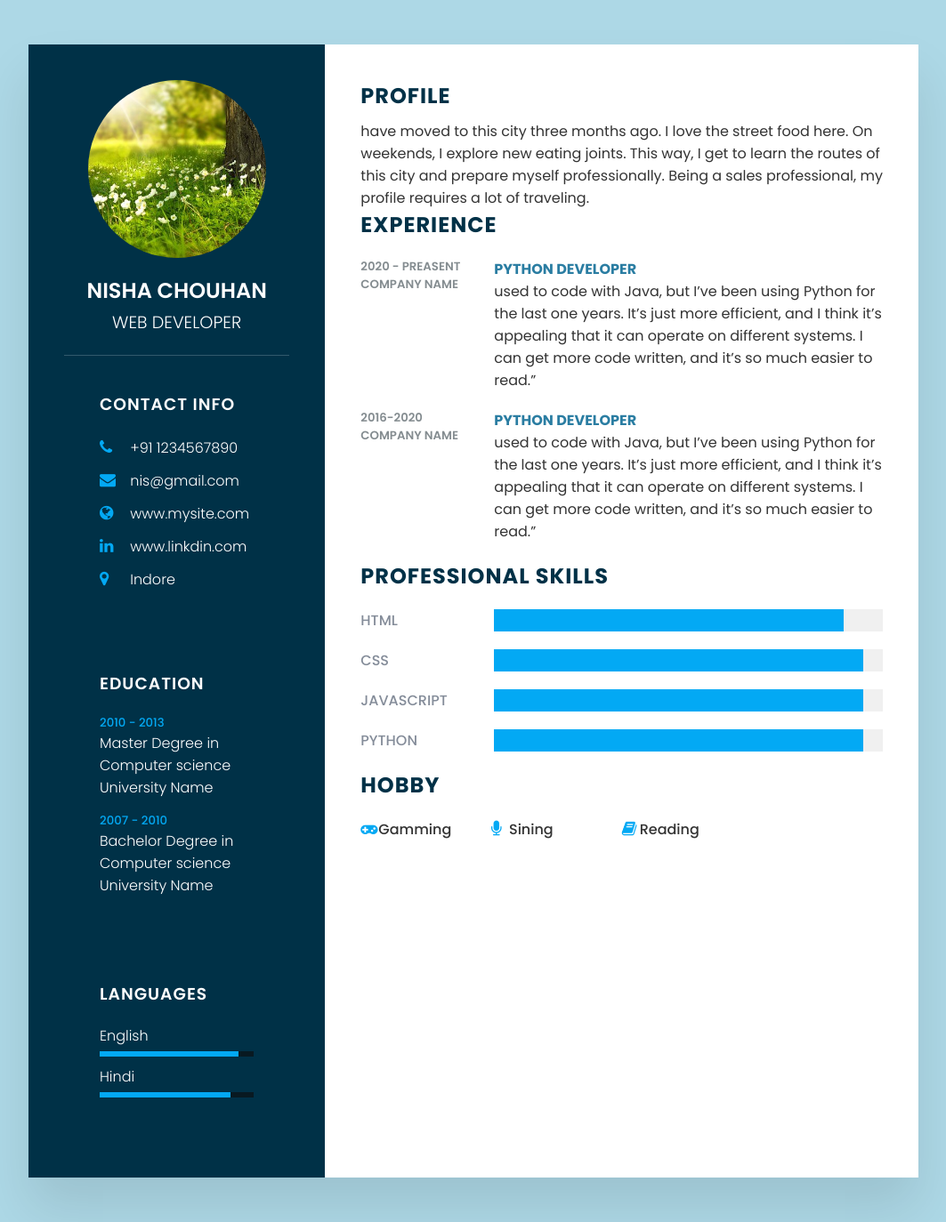
After one commit to nisha-thoughtwin/resume_nisha, a Django app: page /resume2/ in a window 1280 px wide. The commit adds this page. Shown: the whole page at 89% size, without its empty margins (108-1171 px from the left). Run offline with Django 3.2, Linux system fonts and the light colour scheme.

Commit message:
template2 added

```diff
--- a/apps/resume/urls.py
+++ b/apps/resume/urls.py
@@ -7,5 +7,5 @@ urlpatterns =[
 
     path('generate',GenratePdf.as_view(),name='generate_pdf'),
 
-
+    path('resume2/',Template2.as_view(),name='resume2')
 ]
--- a/apps/resume/views.py
+++ b/apps/resume/views.py
@@ -32,3 +32,7 @@ class GenratePdf(View):
             pdf= pdfkit.from_url(url,'file1.pdf')
             # resume = Resume.objects.create(resume=pdf)
             return HttpResponse('download success')
+
+class Template2(View):
+    def get(self, request):
+        return render(request,'resume/template2.html')
--- /dev/null
+++ b/static/css/style.css
@@ -0,0 +1,243 @@
+@import url("https://fonts.googleapis.com/css?family=Poppins:200,300,400,500,600,700,800,900&display=swap");
+* {
+  margin: 0;
+  padding: 0;
+  box-sizing: border-box;
+  font-family: "Poppins", sans-serif;
+}
+body {
+  background: lightblue;
+  display: flex;
+  justify-content: center;
+  align-items: center;
+  min-height: 100vh;
+}
+.container {
+  position: relative;
+  width: 100%;
+  max-width: 1000px;
+  min-height: 1000px;
+  background: #fff;
+  margin: 50px;
+  display: grid;
+  grid-template-columns: 1fr 2fr;
+  box-shadow: 0 35px 55px rgba(0, 0, 0, 0.1);
+
+}
+.container .left_side {
+  position: relative;
+  background: #003147;
+  padding: 40px;
+}
+.profileText
+{
+  position: relative;
+  display: flex;
+  flex-direction: column;
+  align-items: center;
+  padding-bottom: 20px;
+  border-bottom: 1px solid rgba(255, 255, 255, 0.2);
+}
+.profileText .imgBx
+{
+  position: relative;
+  width: 200px;
+  height: 200px;
+  border-radius:50%;
+  overflow: hidden;
+}
+.profileText .imgBx img
+{
+  position: absolute;
+  top: 0;
+  left: 0;
+  width: 100%;
+  height: 100%;
+  object-fit: cover;
+}
+.profileText h2
+{
+  color: #fff;
+  font-size: 1.5em;
+  margin-top: 20px;
+  text-transform: uppercase;
+  text-align: center;
+  font-weight:600;
+  line-height: 1.4em;
+}
+.profileText h2 span
+{
+  font-size:0.8em;
+  font-weight:300;
+}
+
+.contactInfo
+{
+  padding: 40px;
+}
+.title
+{
+  color: #fff;
+  text-transform: uppercase;
+  font-weight: 600;
+  letter-spacing:1px;
+  margin-bottom: 20px;
+}
+.contactInfo ul
+{
+  position: relative;
+}
+.contactInfo ul li
+{
+  position: relative;
+  list-style: none;
+  margin: 10px 0;
+  cursor: pointer;
+}
+.contactInfo ul li .icon
+{
+  display: inline-block;
+  width :30px;
+  font-size: 18px;
+  color:#03a9f4;
+}
+.contactInfo ul li span
+{
+  color: #fff;
+  font-weight: 300;
+}
+.contactInfo.education li
+{
+  margin-bottom: 15px;
+}
+.contactInfo.education h5
+{
+  color:#03a9f4;
+  font-weight: 500;
+
+}
+.contactInfo.education h4:nth-child()
+{
+  color:#fff;
+  font-weight: 500;
+}
+.contactInfo.education h4
+{
+  color:#fff;
+  font-weight: 300;
+}
+.contactInfo.language .percent
+{
+  position: relative;
+  width: 100%;
+  height: 6px;
+  background: #081921;
+  display: block;
+  margin-top: 5px;
+}
+.contactInfo.language .percent div
+{
+  position: absolute;
+  top: 0;
+  left: 0;
+  height: 100%;
+  background: #03a9f4;
+}
+
+.container .right_side {
+  position: relative;
+  background: #fff;
+  padding: 40px;
+}
+.about
+{
+  margin-bottom: 50p;
+}
+.about:last-child
+{
+  margin-bottom:0;
+}
+.title2
+{
+  color: #003147;
+  text-transform: uppercase;
+  letter-spacing:1px;
+  margin-bottom: 10px;
+}
+p
+{
+  color: #333;
+}
+.about .box
+{
+  display: flex;
+  flex-direction: row;
+  margin: 20px 0;
+}
+.about .box .year_company
+{
+  min-width: 150px;
+}
+.about .box .year_company h5
+{
+  text-transform: uppercase;
+  color: #848c90;
+  font-weight: 600;
+
+}
+.about .box .text h4
+{
+  text-transform: uppercase;
+  color: #2a7da2;
+  font-size: 16px;
+}
+.skills .box
+{
+  position: relative;
+  width: 100%;
+  display: grid;
+  grid-template-columns: 150px 1fr;
+  justify-content:center;
+  align-items:center;
+
+}
+.skills .box h4
+{
+  text-transform: uppercase;
+  color: #848c99;
+  font-weight: 500;
+}
+.skills .box  .percent
+{
+  position: relative;
+  width: 100%;
+  height: 100%;
+  background: #f0f0f0;
+}
+.skills .box .percent div
+{
+  position: absolute;
+  top: 0;
+  left: 0;
+  height: 100%;
+  background: #03a9f4;
+}
+.hobby ul
+{
+  display: grid;
+  grid-template-columns: repeat(4,1fr);
+}
+.hobby ul li
+{
+  list-style: none;
+  color: #333;
+  font-weight: 500;
+  margin: 10px 0;
+}
+.hobby ul li .fa
+{
+  color:  #03a9f4;
+  font-size:18px ;
+  width : 20px
+
+}
--- a/templates/resume/fresher.html
+++ b/templates/resume/fresher.html
@@ -158,4 +158,4 @@
     });
 </script>
 {% block js %}
-lock js %}
+{% endblock js %}
--- /dev/null
+++ b/templates/resume/template2.html
@@ -0,0 +1,180 @@
+<!DOCTYPE html>
+<html lang="en">
+  <head>
+    <title>Document</title>
+    <meta charset="UTF-8" />
+    <meta http-equiv="X-UA-Compatible" content="IE=edge" />
+    <meta name="viewport" content="width=device-width, initial-scale=1.0" />
+    <link rel="stylesheet" type="text/css" href="/static/css/style.css" />
+    <link
+      rel="stylesheet"
+      href="https://cdnjs.cloudflare.com/ajax/libs/font-awesome/4.7.0/css/font-awesome.css"
+      integrity="sha512-5A8nwdMOWrSz20fDsjczgUidUBR8liPYU+WymTZP1lmY9G6Oc7HlZv156XqnsgNUzTyMefFTcsFH/tnJE/+xBg=="
+      crossorigin="anonymous"
+      referrerpolicy="no-referrer"
+    />
+  </head>
+  <body>
+    <div class="container">
+      <div class="left_side">
+        <div class="profileText">
+          <div class="imgBx">
+            <img src="/static/img.jpg" />
+          </div>
+          <h2>Nisha Chouhan<br /><span>Web Developer</span></h2>
+        </div>
+        <div class="contactInfo">
+          <h3 class="title">Contact Info</h3>
+          <ul>
+            <li>
+              <span class="icon"
+                ><i class="fa fa-phone" aria-hidden="true"></i
+              ></span>
+              <span class="text">+91 1234567890</span>
+            </li>
+            <li>
+              <span class="icon"
+                ><i class="fa fa-envelope" aria-hidden="true"></i
+              ></span>
+              <span class="text">nis@gmail.com</span>
+            </li>
+            <li>
+              <span class="icon"
+                ><i class="fa fa-globe" aria-hidden="true"></i
+              ></span>
+              <span class="text">www.mysite.com</span>
+            </li>
+            <li>
+              <span class="icon"
+                ><i class="fa fa-linkedin" aria-hidden="true"></i
+              ></span>
+              <span class="text">www.linkdin.com</span>
+            </li>
+            <li>
+              <span class="icon"
+                ><i class="fa fa-map-marker" aria-hidden="true"></i
+              ></span>
+              <span class="text">Indore</span>
+            </li>
+          </ul>
+        </div>
+
+        <div class="contactInfo education">
+          <h3 class="title">Education</h3>
+          <ul>
+            <li>
+              <h5>2010 - 2013</h5>
+              <h4>Master Degree in Computer science</h4>
+              <h4>University Name</h4>
+            </li>
+            <li>
+              <h5>2007 - 2010</h5>
+              <h4>Bachelor Degree in Computer science</h4>
+              <h4>University Name</h4>
+            </li>
+          </ul>
+        </div>
+        <div class="contactInfo language">
+          <h3 class="title">Languages</h3>
+          <ul>
+            <li>
+              <span class="text">English</span>
+              <span class="percent">
+                <div style="width: 90%"></div>
+              </span>
+            </li>
+            <li>
+              <span class="text">Hindi</span>
+              <span class="percent">
+                <div style="width: 85%"></div>
+              </span>
+            </li>
+          </ul>
+        </div>
+      </div>
+
+      <div class="right_side">
+        <div class="about">
+          <h2 class="title2">Profile</h2>
+          <p>
+            have moved to this city three months ago. I love the street food
+            here. On weekends, I explore new eating joints. This way, I get to
+            learn the routes of this city and prepare myself professionally.
+            Being a sales professional, my profile requires a lot of traveling.
+          </p>
+        </div>
+
+        <div class="about">
+          <h2 class="title2">Experience</h2>
+          <div class="box">
+            <div class="year_company">
+              <h5>2020 - preasent</h5>
+              <h5>Company Name</h5>
+            </div>
+            <div class="text">
+              <h4>Python Developer</h4>
+              <p>
+                used to code with Java, but I’ve been using Python for the last
+                one years. It’s just more efficient, and I think it’s appealing
+                that it can operate on different systems. I can get more code
+                written, and it’s so much easier to read.”
+              </p>
+            </div>
+          </div>
+          <div class="box">
+            <div class="year_company">
+              <h5>2016-2020</h5>
+              <h5>Company Name</h5>
+            </div>
+            <div class="text">
+              <h4>Python Developer</h4>
+              <p>
+                used to code with Java, but I’ve been using Python for the last
+                one years. It’s just more efficient, and I think it’s appealing
+                that it can operate on different systems. I can get more code
+                written, and it’s so much easier to read.”
+              </p>
+            </div>
+          </div>
+        </div>
+
+        <div class="about skills">
+          <h2 class="title2">Professional Skills</h2>
+          <div class="box">
+            <h4>HTML</h4>
+            <div class="percent">
+              <div style="width: 90%"></div>
+            </div>
+          </div>
+          <div class="box">
+            <h4>CSS</h4>
+            <div class="percent">
+              <div style="width: 95%"></div>
+            </div>
+          </div>
+          <div class="box">
+            <h4>JavaScript</h4>
+            <div class="percent">
+              <div style="width: 95%"></div>
+            </div>
+          </div>
+          <div class="box">
+            <h4>Python</h4>
+            <div class="percent">
+              <div style="width: 95%"></div>
+            </div>
+          </div>
+        </div>
+
+        <div class="about hobby">
+          <h2 class="title2">Hobby</h2>
+          <ul>
+            <li><i class="fa fa-gamepad" aria-hidden="true"></i>Gamming</li>
+            <li><i class="fa fa-microphone" aria-hidden="true"></i>Sining</li>
+            <li><i class="fa fa-book" aria-hidden="true"></i>Reading</li>
+          </ul>
+        </div>
+      </div>
+    </div>
+  </body>
+</html>
```
Also changed, not shown: apps/resume/migrations/0002_auto_20210629_0555.py (added), db.sqlite3, static/img.jpg (added).
